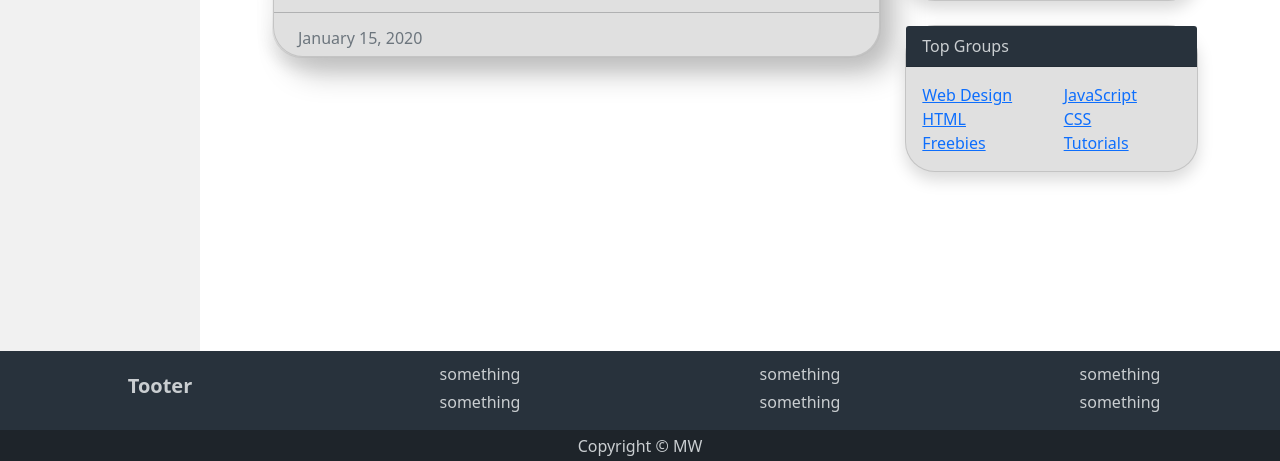
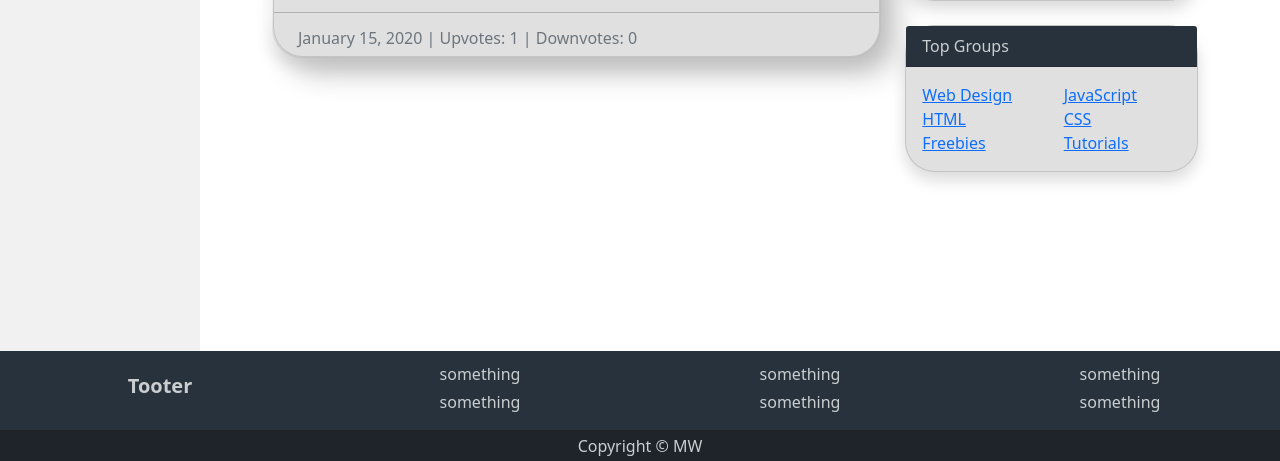
Before and after one commit to MaxBWiseman/Project-4---Code-Institute, a Django app: page / in a window 1280 px wide. Shown: the part 339-800 px from the top of the page. Run offline with Django 5.2, Linux system fonts and the light colour scheme; tables that the repository leaves empty hold one stand-in row (values such as "Sample post").

Commit message:
refactor: added votes to index.html cards

```diff
--- a/post_hub/templates/post_hub/index.html
+++ b/post_hub/templates/post_hub/index.html
@@ -27,6 +27,7 @@
                                 {% endif %}
                                 <div class="image-flash">
                                     <p class="author ms-1">Author: {{ post.author }}</p>
+
                                 </div>
                             </div>
                             <a href="{% url 'post_detail' post.slug %}" class="post-link">
@@ -41,7 +42,7 @@
                             <p class="card-subtitle ms-1">{{ post.blurb|truncatewords:30 }}</p>
                             <hr />
                             <p class="card-text text-muted h6 ms-4 mb-2 phone-center">
-                                {{ post.created_at|date:"F d, Y" }}</p>
+                                {{ post.created_at|date:"F d, Y" }}  | Upvotes: {{ post.total_upvotes }} | Downvotes: {{ post.total_downvotes }}</p>
                         </div>
                     </div>
                 </div>
```
